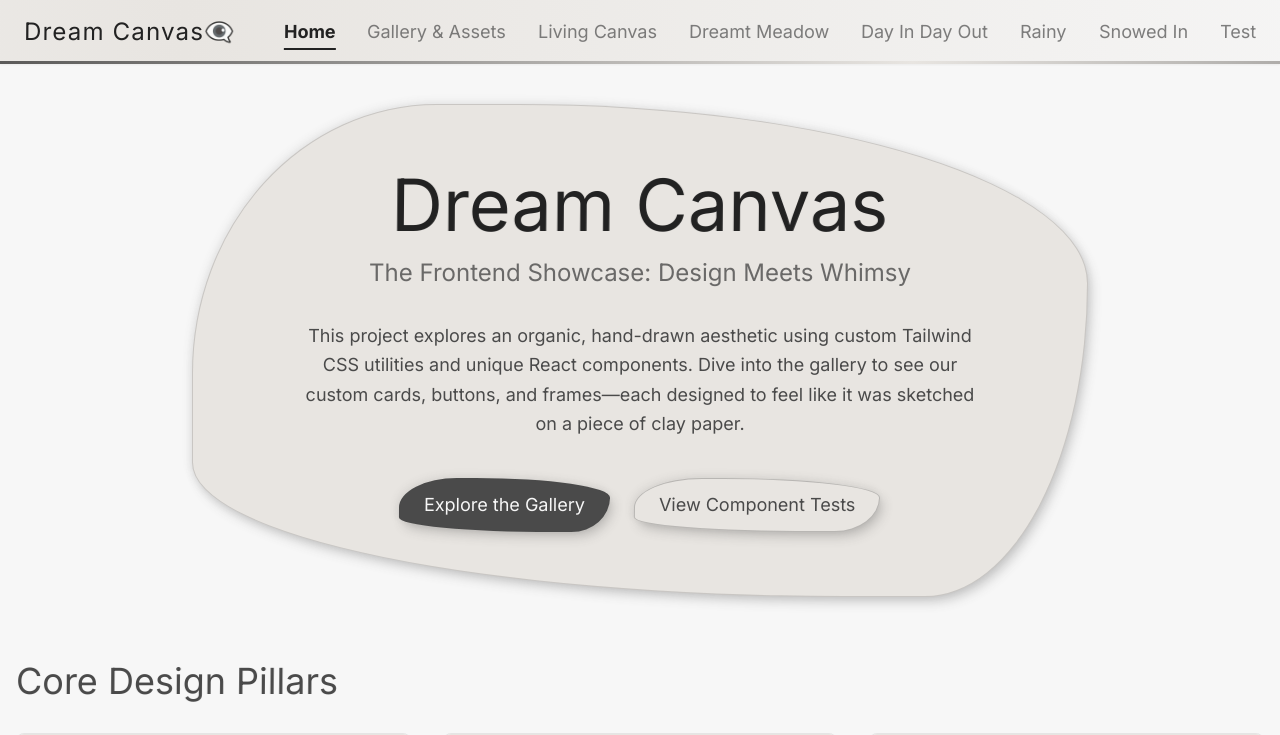
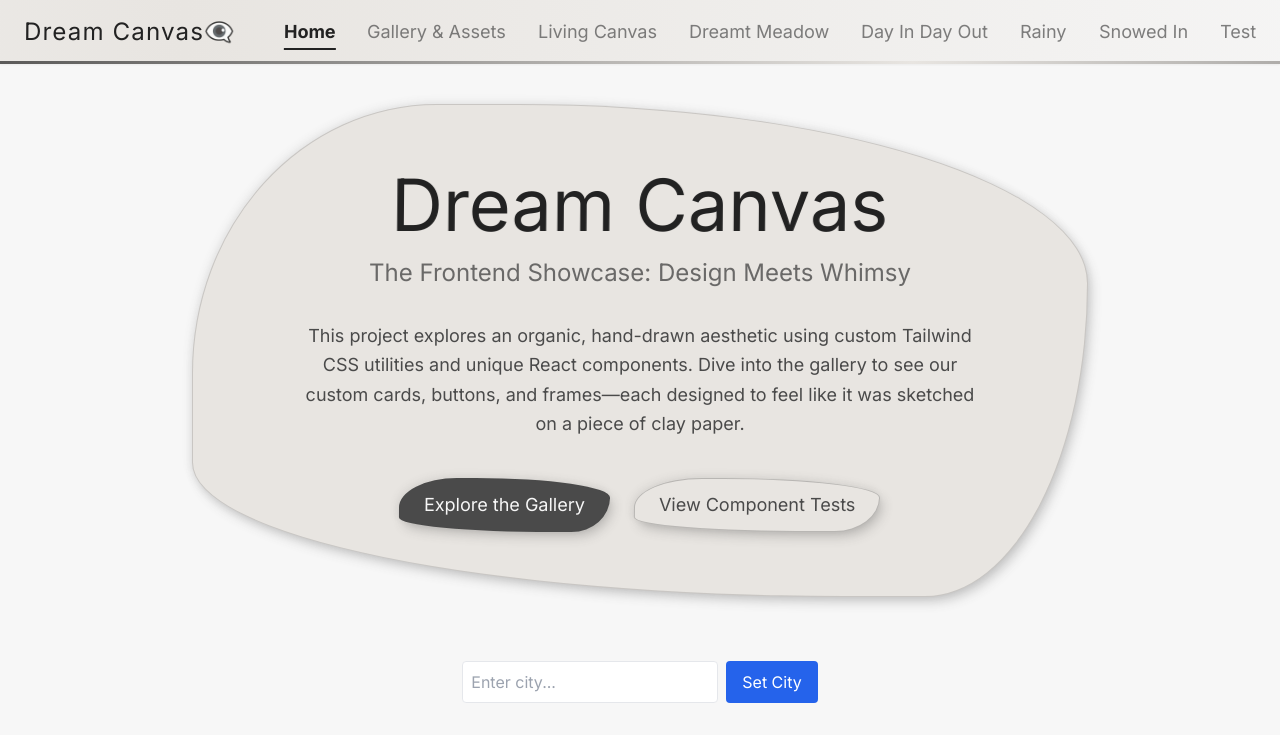
Before and after one commit to Agustin5705/dream-canvas, a Next.js app: page / in a window 1280 px wide. Shown: the top 735 px of the page. Built offline with nearby package versions, Linux system fonts and the light colour scheme.

Commit message:
added test conditonal rendering in living canvas weather display, all tests successful

```diff
--- a/src/app/(views)/livingcanvas/page.tsx
+++ b/src/app/(views)/livingcanvas/page.tsx
@@ -7,8 +7,11 @@ import { coordinates } from "@/components/coordinates/coordinates";
 import { NightSkyStars } from "@/components/livingcomponents/starfield";
 import { ShootingstarsCanvas } from "@/components/livingcomponents/shootingstars";
 import MeadowTestModule from "@/components/livingcomponents/rng";
+import { useCity } from "@/app/context/CityContext";
+import WeatherView from "@/components/WeatherView";
 
 export default function SkyView() {
+  const { city } = useCity();
   const [currentHour, setCurrentHour] = useState(new Date().getHours());
 
   // Refresh hour every minute
@@ -47,10 +50,14 @@ export default function SkyView() {
       {/* RNG test */}
       <MeadowTestModule />
 
-      {/* Debug: show current hour */}
+      {/* Debug */}
       <p className="absolute bottom-4 left-4 text-blue-800">
         Current hour: {currentHour}
+        City: {city}
       </p>
+      <div className="absolute bottom-20 left-4 text-blue-800">
+        <WeatherView />
+      </div>
     </div>
   );
 }
--- /dev/null
+++ b/src/app/context/CityContext.tsx
@@ -0,0 +1,25 @@
+"use client";
+import { createContext, useContext, useState, ReactNode } from "react";
+
+type CityContextType = {
+  city: string;
+  setCity: (c: string) => void;
+};
+
+const CityContext = createContext<CityContextType | undefined>(undefined);
+
+export function CityProvider({ children }: { children: ReactNode }) {
+  const [city, setCity] = useState("Montevideo"); // default
+
+  return (
+    <CityContext.Provider value={{ city, setCity }}>
+      {children}
+    </CityContext.Provider>
+  );
+}
+
+export function useCity() {
+  const ctx = useContext(CityContext);
+  if (!ctx) throw new Error("useCity must be used within CityProvider");
+  return ctx;
+}
--- a/src/app/layout.tsx
+++ b/src/app/layout.tsx
@@ -2,6 +2,7 @@ import type { Metadata } from "next";
 import "./globals.css";
 import { Inter } from "next/font/google";
 import Navigation from "@/components/Navigation";
+import { CityProvider } from "./context/CityContext";
 
 const inter = Inter({ subsets: ["latin"] });
 
@@ -20,6 +21,7 @@ export default function RootLayout({
       <body
         className={`${inter.className} bg-paper-bg min-h-screen flex flex-col`}
       >
+        <CityProvider>
           <Navigation />
 
           {/* main is the flex-grow area — it must be flex-1 and allow its children to shrink.
@@ -29,6 +31,7 @@ export default function RootLayout({
           <footer className="w-full text-center py-4 text-pencil-gray/50 text-sm border-t border-pencil-gray/10">
             © 2024 Dream Canvas Project. Pure Frontend Focus.
           </footer>
+        </CityProvider>
       </body>
     </html>
   );
--- a/src/app/page.tsx
+++ b/src/app/page.tsx
@@ -4,6 +4,7 @@
 import WobblyCard from "@/components/WobblyCard";
 import WobblyButton from "@/components/WobblyButton";
 import GridItem from "@/components/GridItem";
+import SearchBar from "@/components/SearchBar";
 
 export default function Home() {
   // Local placeholder image path (assuming your fix makes this work)
@@ -57,6 +58,10 @@ export default function Home() {
         </div>
       </WobblyCard>
 
+      <div className="flex justify-center mb-8">
+        <SearchBar />
+      </div>
+
       {/* 2. PROJECT HIGHLIGHTS */}
       <div className="w-full max-w-7xl mb-16">
         <h3 className="font-sketch text-4xl text-pencil-gray mb-8 text-center">
--- /dev/null
+++ b/src/components/SearchBar.tsx
@@ -0,0 +1,93 @@
+"use client";
+import { useState, useEffect } from "react";
+import { useCity } from "@/app/context/CityContext";
+
+interface CitySuggestion {
+  name: string;
+  country: string;
+  state?: string;
+  lat: number;
+  lon: number;
+}
+
+export default function SearchBar() {
+  const { setCity } = useCity();
+  const [input, setInput] = useState("");
+  const [suggestions, setSuggestions] = useState<CitySuggestion[]>([]);
+
+  useEffect(() => {
+    if (input.trim().length < 2) return; // no state update here
+
+    const handler = setTimeout(() => {
+      async function fetchSuggestions() {
+        try {
+          const res = await fetch(
+            `https://api.openweathermap.org/geo/1.0/direct?q=${input}&limit=5&appid=${process.env.NEXT_PUBLIC_WEATHER_KEY}`,
+          );
+          const data: CitySuggestion[] = await res.json();
+          setSuggestions(data);
+        } catch (err) {
+          console.error("Error fetching suggestions:", err);
+        }
+      }
+
+      fetchSuggestions();
+    }, 300);
+
+    return () => clearTimeout(handler);
+  }, [input]);
+
+  const handleSubmit = (e: React.FormEvent) => {
+    e.preventDefault();
+    if (input.trim() === "") return;
+    setCity(input.trim());
+    setInput("");
+    setSuggestions([]);
+  };
+
+  return (
+    <div className="relative">
+      <form onSubmit={handleSubmit} className="flex gap-2">
+        <input
+          type="text"
+          value={input}
+          onChange={(e) => {
+            const value = e.target.value;
+            setInput(value);
+            if (value.trim().length < 2) {
+              setSuggestions([]); // clear here instead of inside useEffect
+            }
+          }}
+          placeholder="Enter city..."
+          className="border p-2 rounded w-64"
+        />
+
+        <button
+          type="submit"
+          className="bg-blue-600 text-white px-4 py-2 rounded"
+        >
+          Set City
+        </button>
+      </form>
+
+      {suggestions.length > 0 && (
+        <ul className="absolute bg-white border rounded mt-1 w-64 max-h-40 overflow-y-auto">
+          {suggestions.map((s, idx) => (
+            <li
+              key={idx}
+              className="p-2 hover:bg-gray-100 cursor-pointer"
+              onClick={() => {
+                setCity(s.name);
+                setInput("");
+                setSuggestions([]);
+              }}
+            >
+              {s.name}, {s.state ? `${s.state}, ` : ""}
+              {s.country}
+            </li>
+          ))}
+        </ul>
+      )}
+    </div>
+  );
+}
--- /dev/null
+++ b/src/components/WeatherView.tsx
@@ -0,0 +1,27 @@
+"use client";
+import { useCity } from "@/app/context/CityContext";
+import { useWeather } from "@/services/useWeather";
+
+export default function WeatherView() {
+  const { city } = useCity(); // get current city from context
+  const weather = useWeather(city);
+
+  if (!weather) return <div>Loading...</div>;
+
+  return (
+    <div className="text-center p-6">
+      <h2 className="text-2xl font-bold mb-4">Current Weather in {city}</h2>
+
+      <p className="text-lg mb-2">
+        Condition: {weather.main} ({weather.description})
+      </p>
+
+      <p className="text-lg mb-2">Wind speed: {weather.windSpeed} m/s</p>
+      <p className="text-lg mb-2">Cloud coverage: {weather.clouds}%</p>
+
+      <p className="text-sm text-gray-500 mt-4">
+        Last updated: {weather.fetchedAt.toLocaleTimeString()}
+      </p>
+    </div>
+  );
+}
```
Lines whose indentation alone changed are shown as unchanged.
